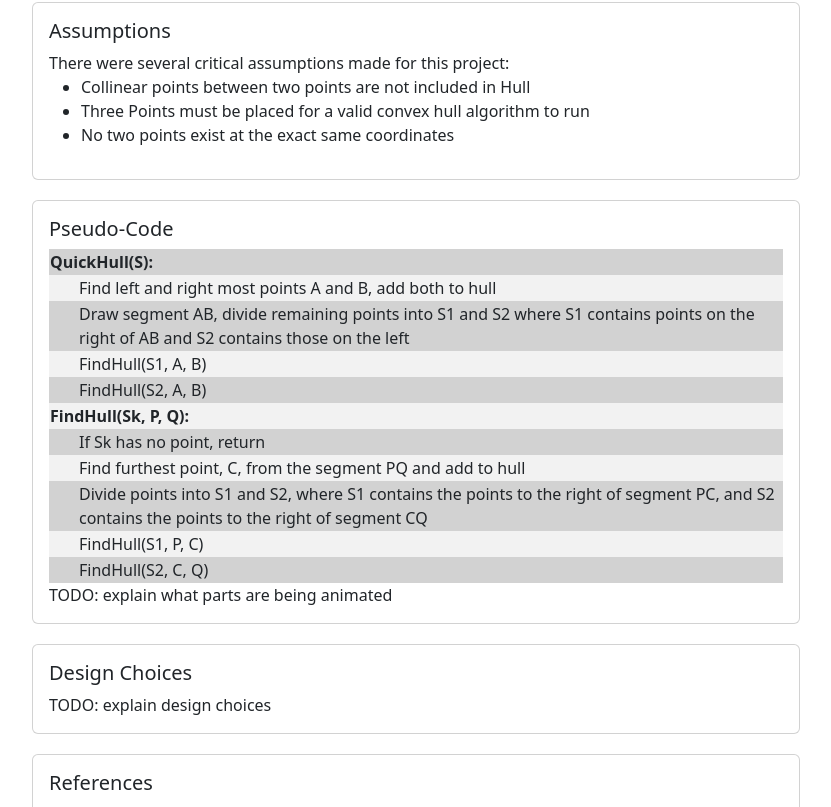
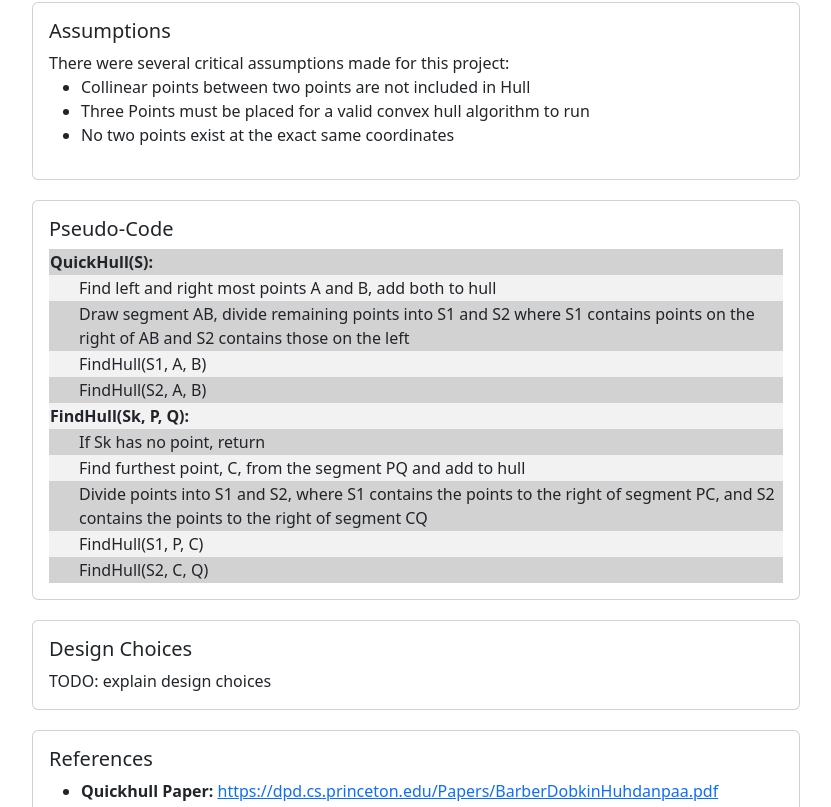
Before and after one commit to Ryanmmlarue/convex-hull, a React (Create React App) app: page /aide in a window 1280 px wide. Shown: the part 404-1211 px from the top of the page, without its empty margins (224-1055 px from the left). Built offline with nearby package versions, Linux system fonts and the light colour scheme.

Commit message:
re-org pseudocode

```diff
--- a/src/features/Aide/Pseudocode/Pseudocode.tsx
+++ b/src/features/Aide/Pseudocode/Pseudocode.tsx
@@ -3,7 +3,7 @@ import { EventType, HullEvent } from '../../../utils/types/Event';
 import './Pseudocode.css'
 
 interface PseudocodeProps {
-  event: HullEvent
+  event?: HullEvent
 }
 
 const Pseudocode = (props: PseudocodeProps) => {
--- a/src/features/Home/Home.tsx
+++ b/src/features/Home/Home.tsx
@@ -58,88 +58,7 @@ return (
     <Card className="card">
       <Card.Body>
         <Card.Title>Pseudo-Code</Card.Title>
-        <Card.Text>
-          <table>
-          <tbody>
-            <tr>
-              <td
-              >
-                <b>QuickHull(S):</b>
-              </td>
-            </tr>
-            <tr>
-              <td
-              className="indent"
-              >
-                Find left and right most points A and B, add both to hull
-              </td>
-            </tr>
-            <tr>
-              <td
-              className="indent"
-              >
-                Draw segment AB, divide remaining points into S1 and S2 where S1 contains points on the right of AB and S2 contains those on the left
-              </td>
-            </tr>
-            <tr>
-              <td
-              className="indent"
-              >
-                FindHull(S1, A, B)
-              </td>
-            </tr>
-            <tr>
-              <td
-              className="indent"
-              >
-                FindHull(S2, A, B)
-              </td>
-            </tr>
-            <tr>
-              <td
-              >
-                <b>FindHull(Sk, P, Q):</b>
-              </td>
-            </tr>
-            <tr>
-              <td
-              className="indent"
-              >
-                If Sk has no point, return
-              </td>
-            </tr>
-            <tr>
-              <td
-              className="indent"
-              >
-                Find furthest point, C, from the segment PQ and add to hull
-              </td>
-            </tr>
-            <tr>
-              <td
-              className="indent"
-              >
-                Divide points into S1 and S2, where S1 contains the points to the right of segment PC, and S2 contains the points to the right of segment CQ
-              </td>
-            </tr>
-            <tr>
-              <td
-              className="indent"
-              >
-                FindHull(S1, P, C)
-              </td>
-            </tr>
-            <tr>
-              <td
-              className="indent"
-              >
-                FindHull(S2, C, Q)
-              </td>
-            </tr>
-            </tbody>
-          </table>
-          TODO: explain what parts are being animated
-        </Card.Text>
+          <Pseudocode />
       </Card.Body>
     </Card>
 
```
